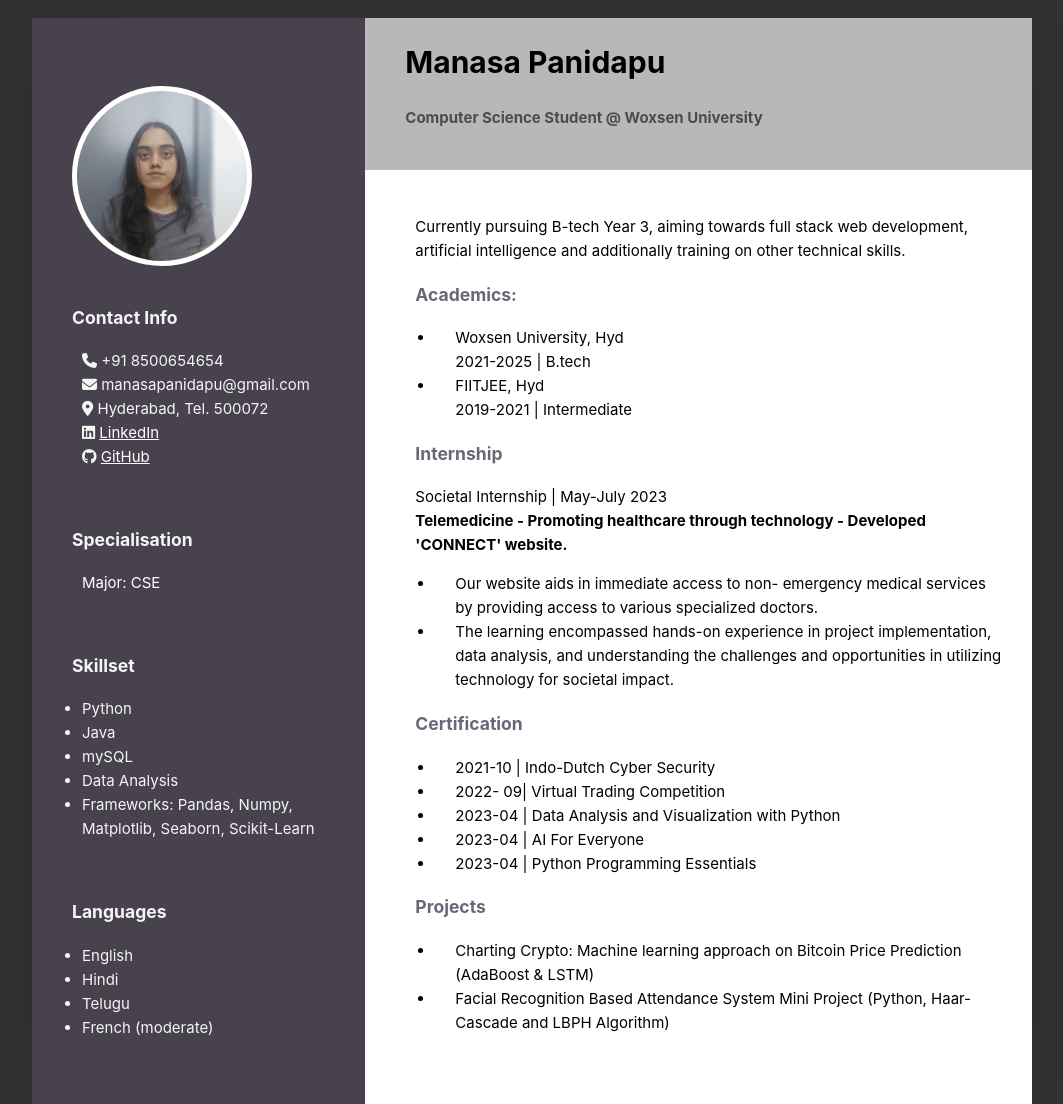
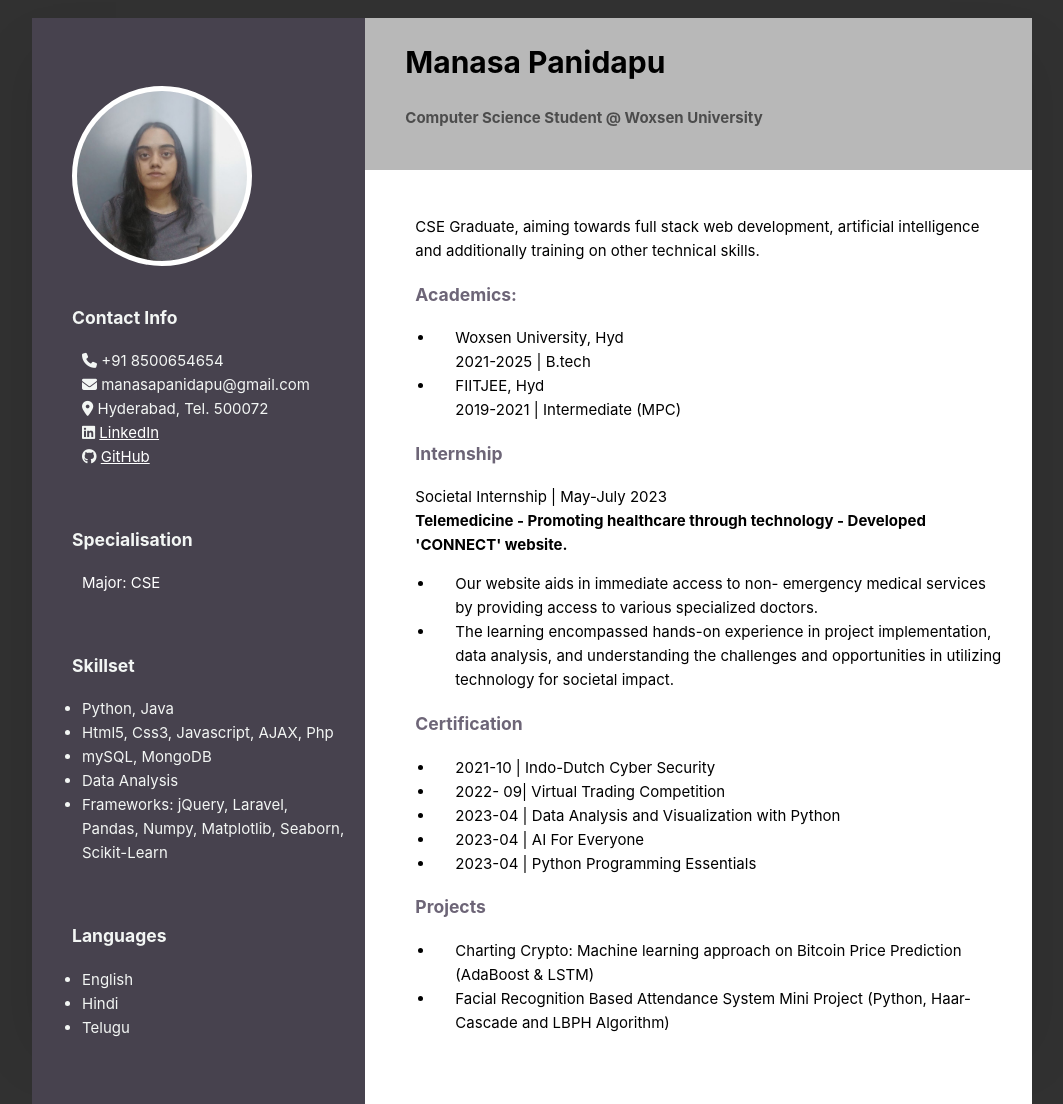
Before and after one commit to manasa-x/manasa-x.github.io, a plain HTML site: page index.html in a window 1280 px wide. Shown: the whole page, without its empty margins (108-1171 px from the left). Drawn offline with Linux system fonts and the light colour scheme.

Commit message:
Update index.html

```diff
--- a/index.html
+++ b/index.html
@@ -34,12 +34,12 @@
 				<br>
 				<h3>Skillset</h3>
 				<ul style="padding: 50;">
-					<li>Python</li>
-					<li>Java</li>
-					<li>mySQL</li>
+					<li>Python, Java</li>
+					<li>Html5, Css3, Javascript, AJAX, Php</li>
+					<li>mySQL, MongoDB</li>
 					<li>Data Analysis</li>
 					<li>
-						Frameworks: Pandas, Numpy, Matplotlib, Seaborn,
+						Frameworks: jQuery, Laravel, Pandas, Numpy, Matplotlib, Seaborn,
 						Scikit-Learn
 					</li>
 				</ul>
@@ -49,7 +49,6 @@
 					<li>English</li>
 					<li>Hindi</li>
 					<li>Telugu</li>
-					<li>French (moderate)</li>
 				</ul>
 			</div>
 
@@ -60,7 +59,7 @@
 				</div>
 
 				<div id="bottom" style="padding: 30px;">
-					<p> Currently pursuing B-tech Year 3, aiming towards full stack web
+					<p> CSE Graduate, aiming towards full stack web
 						development, artificial intelligence and additionally training on other technical skills.
 						</p>
 					<h3>Academics:</h3>
@@ -71,7 +70,7 @@
 						</li>
 						<li>
 							FIITJEE, Hyd <br />
-							2019-2021 | Intermediate
+							2019-2021 | Intermediate (MPC)
 						</li>
 					</ul>
 					<h3>Internship</h3>
```
